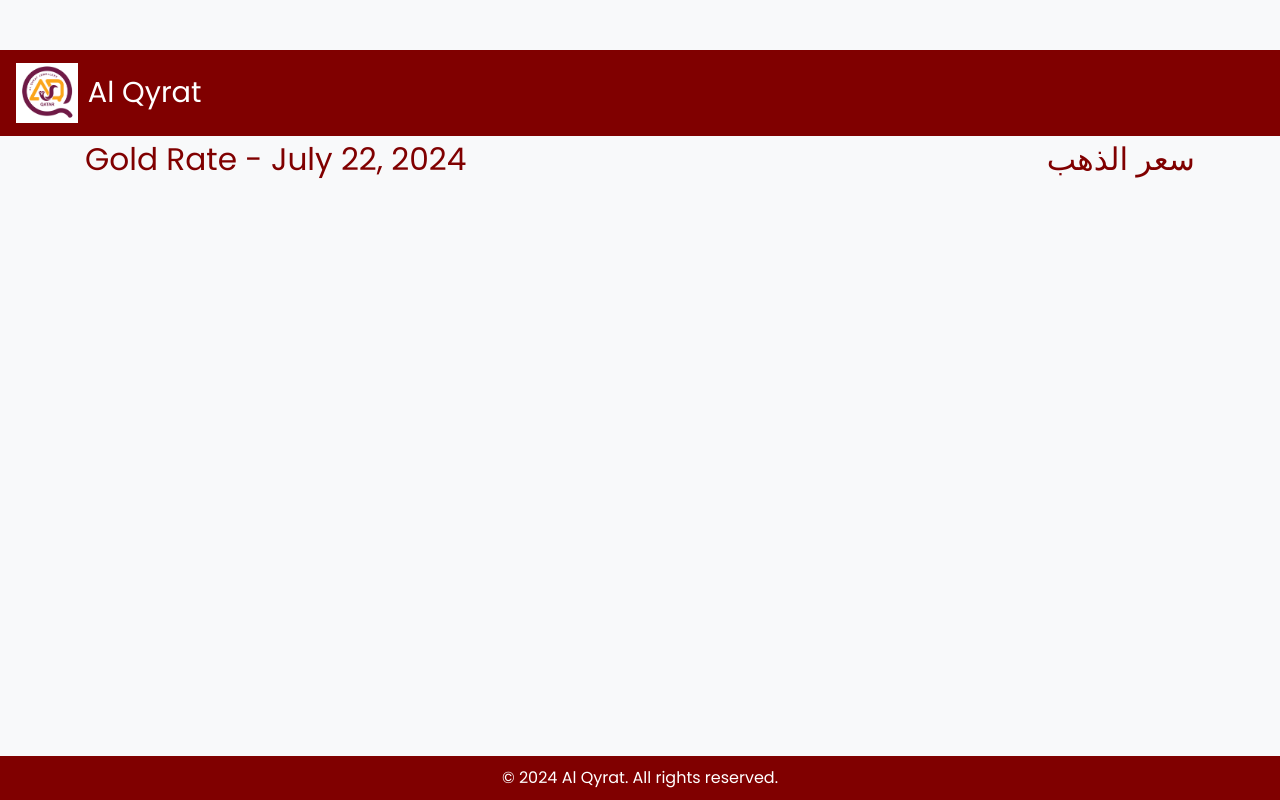
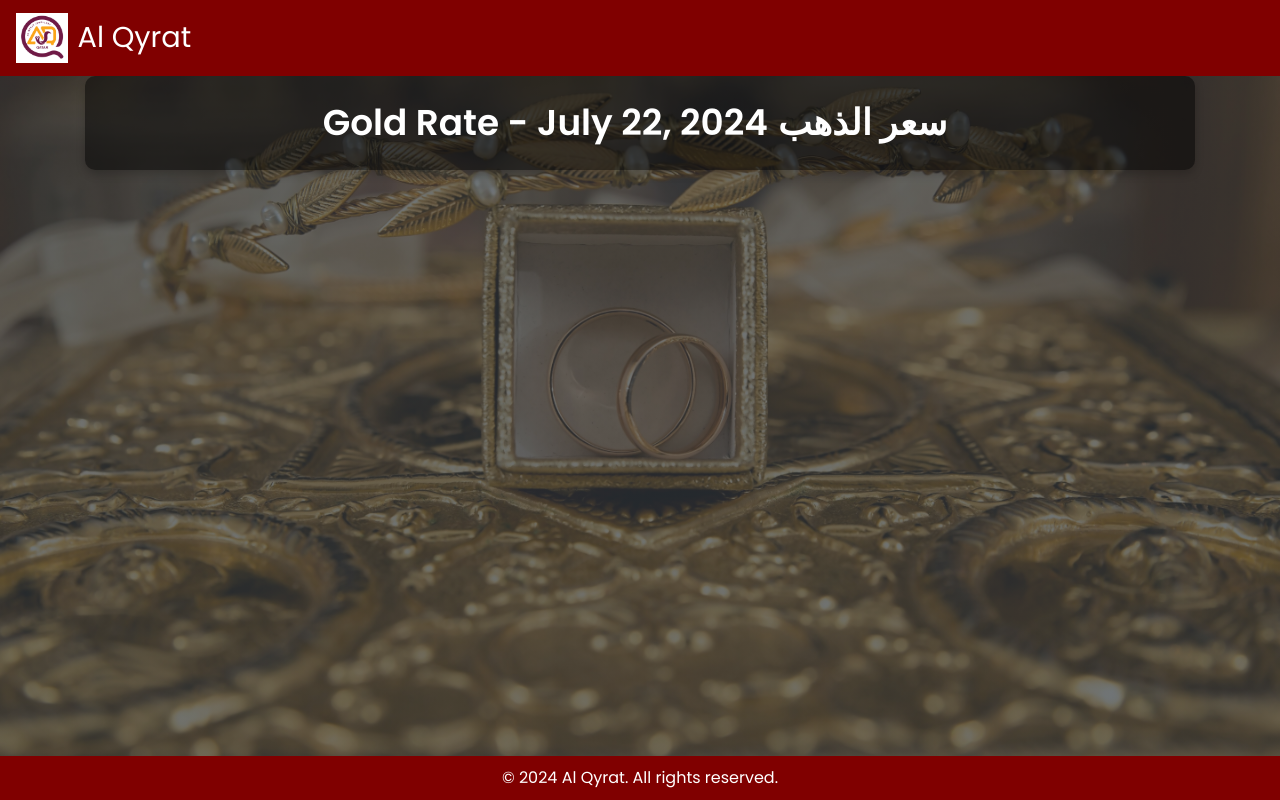
Before and after one commit to hzkfs012/Alqyrat.github.io, a Django app: page /products/ in a window 1280 px wide. Run offline with Django 5.2, Linux system fonts and the light colour scheme; data that the repository does not hold is empty; some libraries are stand-ins or nearby versions.

Commit message:
latesthtml

```diff
--- a/product_prices/settings.py
+++ b/product_prices/settings.py
@@ -79,8 +79,12 @@ WSGI_APPLICATION = 'product_prices.wsgi.application'
 # https://docs.djangoproject.com/en/5.0/ref/settings/#databases
 
 DATABASES = {
-    'default': dj_database_url.config(default=os.getenv('DATABASE_URL',f"sqlite:////{BASE_DIR}/db.sqlite3"))
+#    'default': dj_database_url.config(default=os.getenv('DATABASE_URL',f"sqlite:////{BASE_DIR}/db.sqlite3"))
+    'default': dj_database_url.config(default=os.getenv('DATABASE_URL',f"postgresql://alqyratg_user:nsPKwj6224c8rciDNf6Q4PXFZ60qNnSk@dpg-cqd601mehbks73bqaerg-a.oregon-postgres.render.com/alqyratg"))
+
+
 }
+
 
 
 # Password validation
--- a/products/templates/products/product_list.html
+++ b/products/templates/products/product_list.html
@@ -1,97 +1,182 @@
-<!-- templates/products/product_list.html -->
+{% load static %}
 
-
-{% load static %}
 <!DOCTYPE html>
 <html lang="en">
+
 <head>
     <meta charset="UTF-8">
     <meta name="viewport" content="width=device-width, initial-scale=1.0">
     <title>Gold Rate - Al Qyrat</title>
+
     <!-- Bootstrap CSS -->
     <link href="https://stackpath.bootstrapcdn.com/bootstrap/4.5.2/css/bootstrap.min.css" rel="stylesheet">
+
     <!-- Google Fonts -->
     <link href="https://fonts.googleapis.com/css2?family=Poppins:wght@400;600&display=swap" rel="stylesheet">
+
     <style>
         body {
-            background-color: #f8f9fa;
-            padding-top: 50px;
+            background-color: #f4f4f4;
             font-family: 'Poppins', sans-serif;
+            min-height: 100vh;
+            display: flex;
+            flex-direction: column;
         }
+
+        .background {
+            background: linear-gradient(to bottom, rgba(52, 58, 64, 0.7) 50%, rgba(52, 58, 64, 0.7) 50%), url("{% static 'images/background.jpg' %}") no-repeat center center/cover;
+            flex: 1;
+            display: flex;
+            flex-direction: column;
+        }
+
+        .content {
+            position: relative;
+            z-index: 2;
+            flex: 1;
+            display: flex;
+            flex-direction: column;
+            justify-content: space-between;
+        }
+
         .product-card {
-            margin-bottom: 40px; /* Increased margin between cards */
-            border: 2px solid maroon;
-            border-radius: 20px; /* More rounded corners */
-            box-shadow: 0 8px 16px rgba(0, 0, 0, 0.3); /* Enhanced shadow */
-            width: 100%; /* Adjusted width */
-            max-width: 350px; /* Increased width */
-            height: 200px; /* Adjusted height */
-            background-color: #f0f0f0; /* Light grey background */
+            margin-bottom: 40px;
+            border: none;
+            border-radius: 15px;
+            box-shadow: 0 4px 15px rgba(0, 0, 0, 0.1);
+            transition: transform 0.2s ease-in-out;
+            width: 100%;
+            max-width: 300px;
+            height: 250px;
+            background: #fff;
+            display: flex;
+            flex-direction: column;
+            justify-content: flex-start;
         }
+
+        .product-card:hover {
+            transform: translateY(-10px);
+            box-shadow: 0 8px 30px rgba(0, 0, 0, 0.2);
+        }
+
         .product-card .card-body {
-            color: black;
+            color: #333;
             padding: 20px;
+            display: flex;
+            flex-direction: column;
+            justify-content: flex-start;
+            height: 100%;
+            position: relative;
         }
+
         .product-card .card-title {
             font-weight: 600;
-            color: white;
+            color: #fff;
             background-color: maroon;
             text-align: center;
-            padding: 15px;
-            border-radius: 15px; /* Rounded corners for title */
-            font-size: 1.4em; /* Reduced font size */
-            margin: -20px -20px 15px -20px;
-            position: relative; /* Ensure the title is positioned relative to the card body */
-            top: 0; /* Position at the top */
+            padding: 10px;
+            border-radius: 10px;
+            font-size: 1.4em;
+            margin-bottom: 15px;
         }
+
         .product-card .card-text {
             font-weight: 600;
-            color: black;
-            font-size: 1.8em; /* Increased font size for price */
-            text-align: center; /* Center text */
-            margin-top: 60px; /* Adjust top margin to avoid overlapping with title */
+            color: maroon;
+            font-size: 1.8em; /* Increased font size for the price */
+            text-align: center;
+            margin-top: 20px;
         }
+
         .navbar {
             background-color: maroon;
         }
+
         .navbar-brand {
             display: flex;
             align-items: center;
             color: white !important;
-            font-size: 1.8em; /* Increased font size */
+            font-size: 1.8em;
         }
+
         .navbar-brand img {
-            height: 60px; /* Increased size */
+            height: 50px;
             margin-right: 10px;
         }
+
         .footer {
             background-color: maroon;
             color: white;
             padding: 10px 0;
-            position: fixed;
+            text-align: center;
+            position: relative;
             width: 100%;
-            bottom: 0;
-            text-align: center;
         }
+
         .header-title {
             display: flex;
-            justify-content: space-between;
             align-items: center;
-            color: maroon;
-            font-size: 1.5em; /* Reduced font size */
-            margin-bottom: 20px;
+            color: white;
+            background: rgba(0, 0, 0, 0.5);
+            padding: 20px;
+            border-radius: 10px;
+            box-shadow: 0 4px 10px rgba(0, 0, 0, 0.2);
+            margin-bottom: 30px;
+            font-size: 1.4em;
+            justify-content: center;
+            white-space: nowrap;
         }
+
         .header-title span {
-            font-size: 1.3em; /* Reduced font size */
+            font-size: 1.6em;
+            font-weight: bold;
+            margin-right: 10px;
         }
+
         .header-title .arabic {
-            font-size: 1.3em; /* Reduced font size */
+            font-size: 1.6em;
             direction: rtl;
             text-align: right;
         }
+
+        @media (max-width: 576px) {
+            .product-card {
+                max-width: 100%;
+            }
+
+            .header-title {
+                font-size: 1.2em;
+                padding: 15px;
+            }
+
+            .header-title span {
+                font-size: 1.4em;
+            }
+
+            .header-title .arabic {
+                font-size: 1.4em;
+            }
+        }
+
+        .container {
+            flex: 1;
+            display: flex;
+            flex-direction: column;
+        }
+
+        .row {
+            flex: 1;
+            display: flex;
+            justify-content: center;
+            align-items: flex-start;
+            flex-wrap: wrap;
+        }
     </style>
 </head>
+
 <body>
+    <div class="background">
+        <div class="content">
             <!-- Navigation Bar -->
             <nav class="navbar navbar-expand-lg navbar-dark">
                 <a class="navbar-brand" href="#">
@@ -123,10 +208,13 @@
             <div class="footer">
                 &copy; 2024 Al Qyrat. All rights reserved.
             </div>
+        </div>
+    </div>
 
     <!-- Bootstrap JS and dependencies -->
     <script src="https://code.jquery.com/jquery-3.5.1.slim.min.js"></script>
     <script src="https://cdn.jsdelivr.net/npm/@popperjs/core@2.5.3/dist/umd/popper.min.js"></script>
     <script src="https://stackpath.bootstrapcdn.com/bootstrap/4.5.2/js/bootstrap.min.js"></script>
 </body>
+
 </html>
```
Also changed, not shown: product_prices/static/images/background.jpg (added), products/static/images/background.jpg (added), static/images/background.jpg (added), 3 other files. Lines whose indentation alone changed are shown as unchanged.
